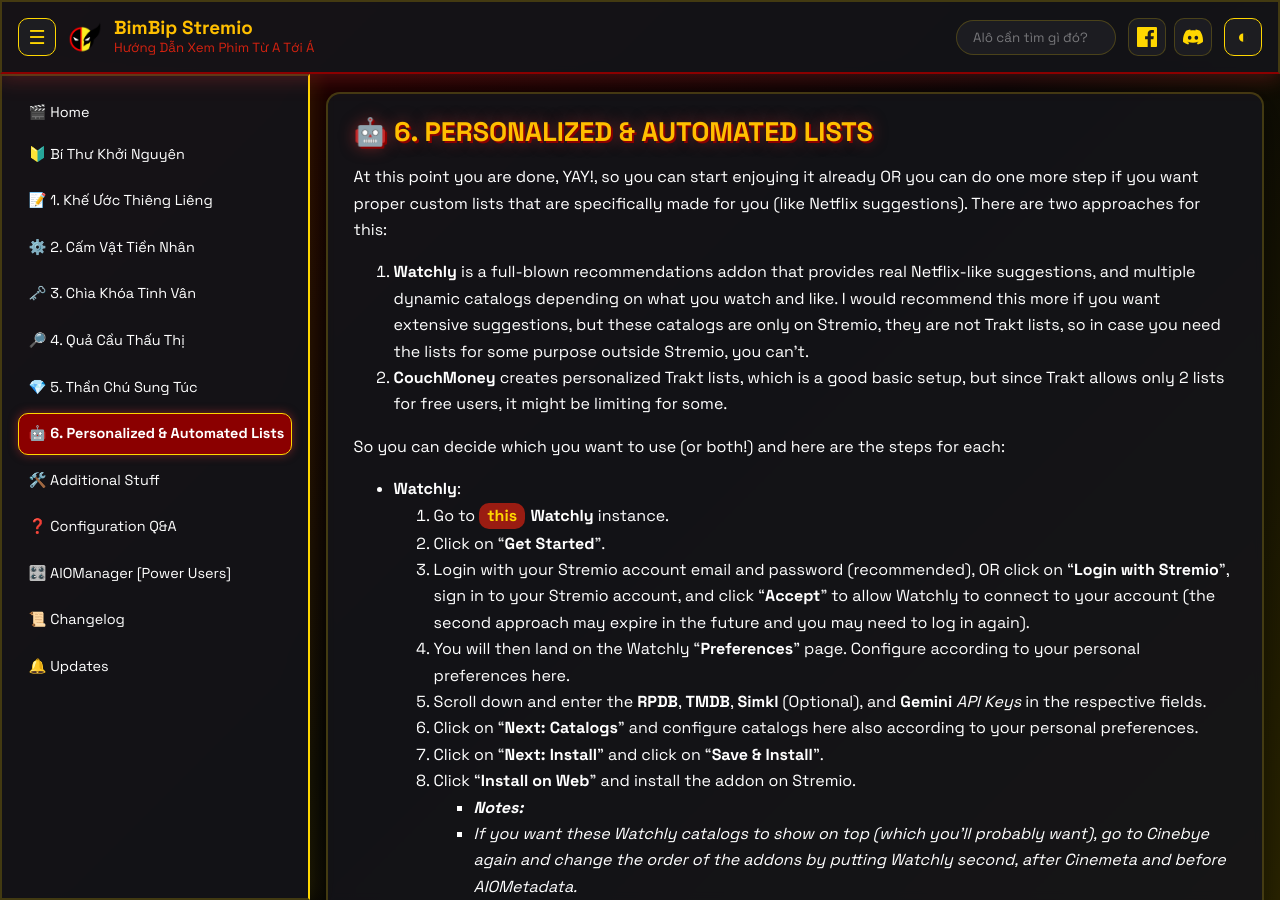
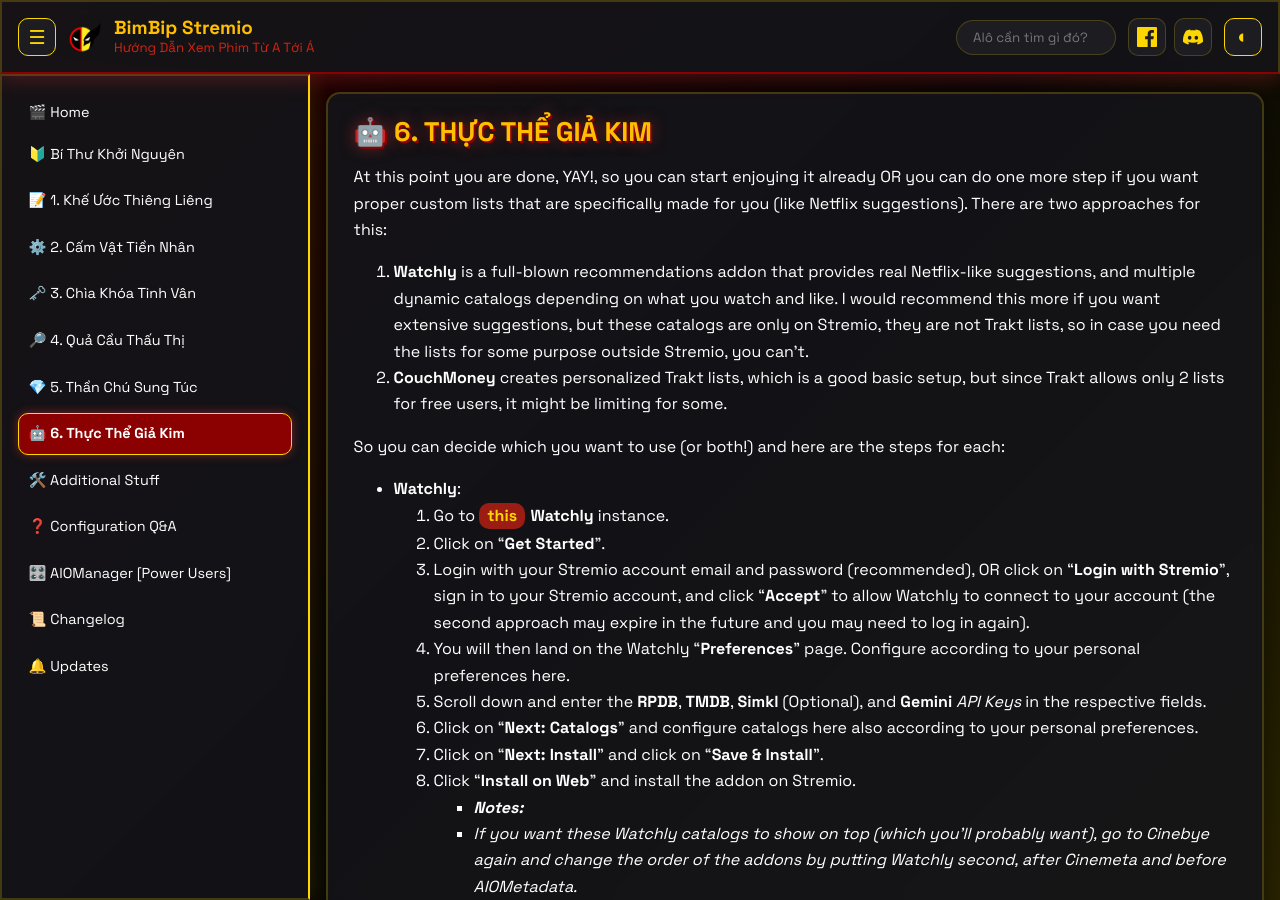
Before and after one commit to bimbipsubteam/bimbip-stremio, a Jekyll site: the page built from docs/guide/6-Personalized-Lists.md, in a window 1280 px wide and 900 px high. Built offline with Jekyll 4.4.1, drawn with Linux system fonts in a browser that asks for light colours.

Commit message:
Update 6-Personalized-Lists.md

```diff
--- a/docs/guide/6-Personalized-Lists.md
+++ b/docs/guide/6-Personalized-Lists.md
@@ -1,9 +1,9 @@
 ---
 layout: guide
-title: "🤖 6. Personalized & Automated Lists"
+title: "🤖 6. Thực Thể Giả Kim"
 ---
 
-# 🤖 6. Personalized & Automated Lists
+# 🤖 6. Thực Thể Giả Kim
 
 At this point you are done, YAY!, so you can start enjoying it already OR you can do one more step if you want proper custom lists that are specifically made for you (like Netflix suggestions). There are two approaches for this:
 
```
